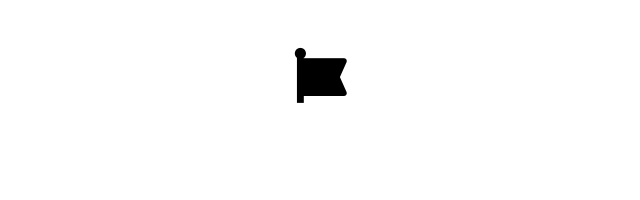
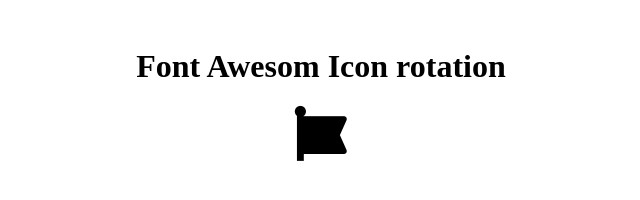
Before and after one commit to YASHWANTHINI/Snippet, a plain HTML site: page UserInteraction/rotating-icon-while-hover.html in a window 1280 px wide. Shown: the whole page, without its empty margins (319-959 px from the left). Drawn offline with Linux system fonts and the light colour scheme.

Commit message:
Update rotating-icon-while-hover.html

```diff
--- a/UserInteraction/rotating-icon-while-hover.html
+++ b/UserInteraction/rotating-icon-while-hover.html
@@ -5,7 +5,7 @@
     <link rel="stylesheet" href="path/to/font-awesome/css/font-awesome.min.css">
   </head>
   <body>
-
+    <h1> Font Awesom Icon rotation</h1>
     <a href="#">
         <i class="fab fa-font-awesome"></i>
     </a>
```
